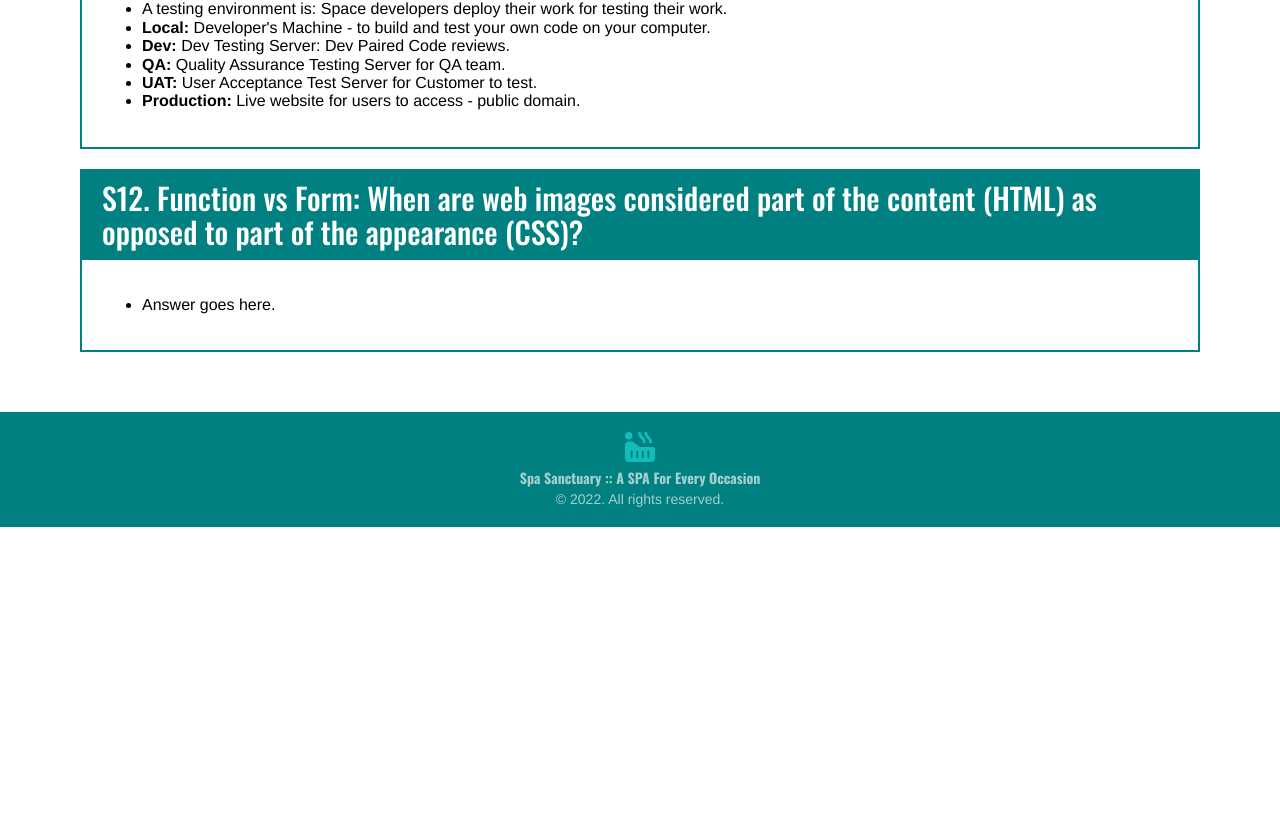
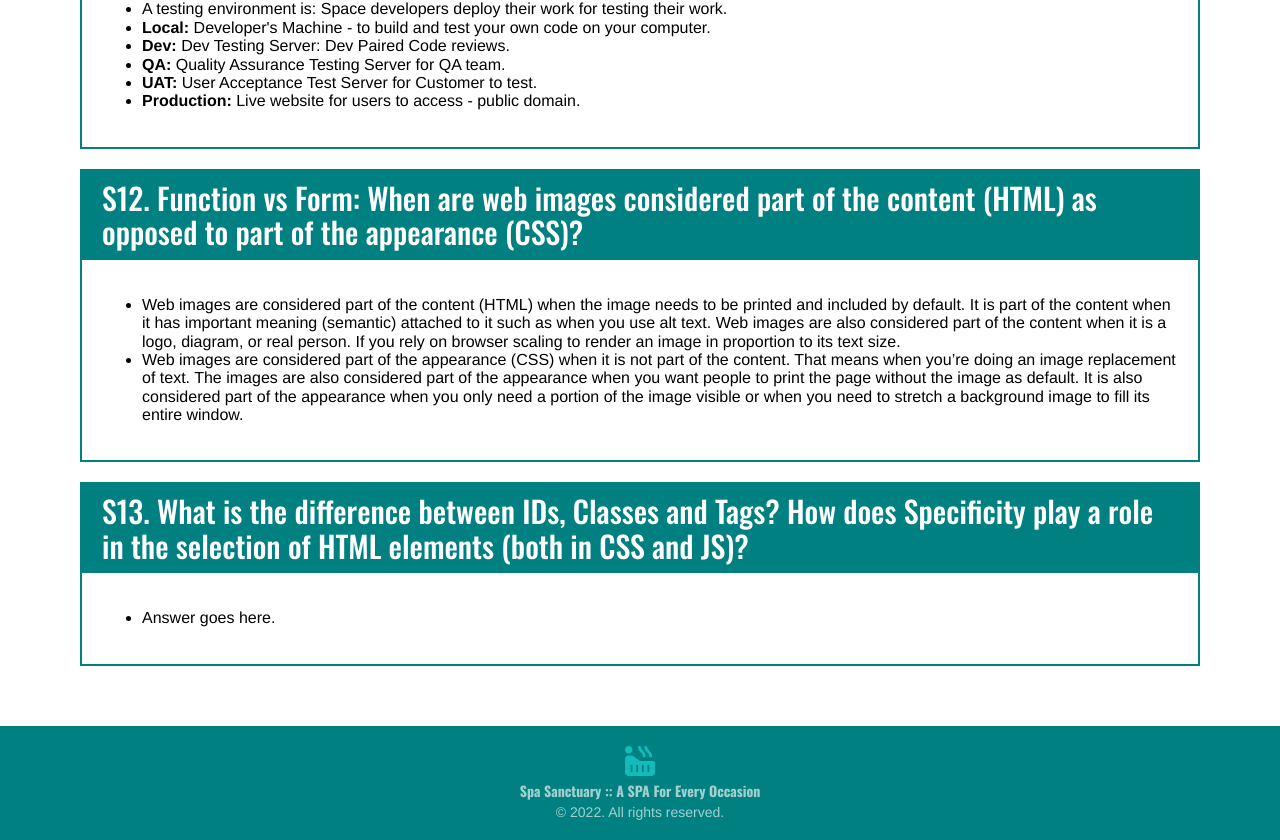
Before and after one commit to claireyz/Web-1-Zhao-Claire-Final, a React (Create React App) app: page /homework in a window 1280 px wide. Shown: the part 2940-3780 px from the top of the page. Before the commit the page ends 3467 px from the top, so only its background shows below. Built offline with nearby package versions, Linux system fonts and the light colour scheme.

Commit message:
Adding essay answer

```diff
--- a/src/React/Homework/Essays/Essays.jsx
+++ b/src/React/Homework/Essays/Essays.jsx
@@ -94,7 +94,14 @@ const Essays = () => {
 
             <Essay q='S12. Function vs Form: When are web images considered part of the content (HTML) as opposed to part of the appearance (CSS)?' >
                 <ul>
-                    <li>  Answer goes here. </li>
+                    <li> Web images are considered part of the content (HTML) when the image needs to be printed and included by default. It is part of the content when it has important meaning (semantic) attached to it such as when you use alt text. Web images are also considered part of the content when it is a logo, diagram, or real person. If you rely on browser scaling to render an image in proportion to its text size. </li>
+                    <li> Web images are considered part of the appearance (CSS) when it is not part of the content. That means when you’re doing an image replacement of text. The images are also considered part of the appearance when you want people to print the page without the image as default. It is also considered part of the appearance when you only need a portion of the image visible or when you need to stretch a background image to fill its entire window. </li>
+                </ul>
+            </Essay>
+
+            <Essay q='S13. What is the difference between IDs, Classes and Tags? How does Specificity play a role in the selection of HTML elements (both in CSS and JS)?' >
+                <ul>
+                    <li> Answer goes here. </li>
                 </ul>
             </Essay>
 
```
